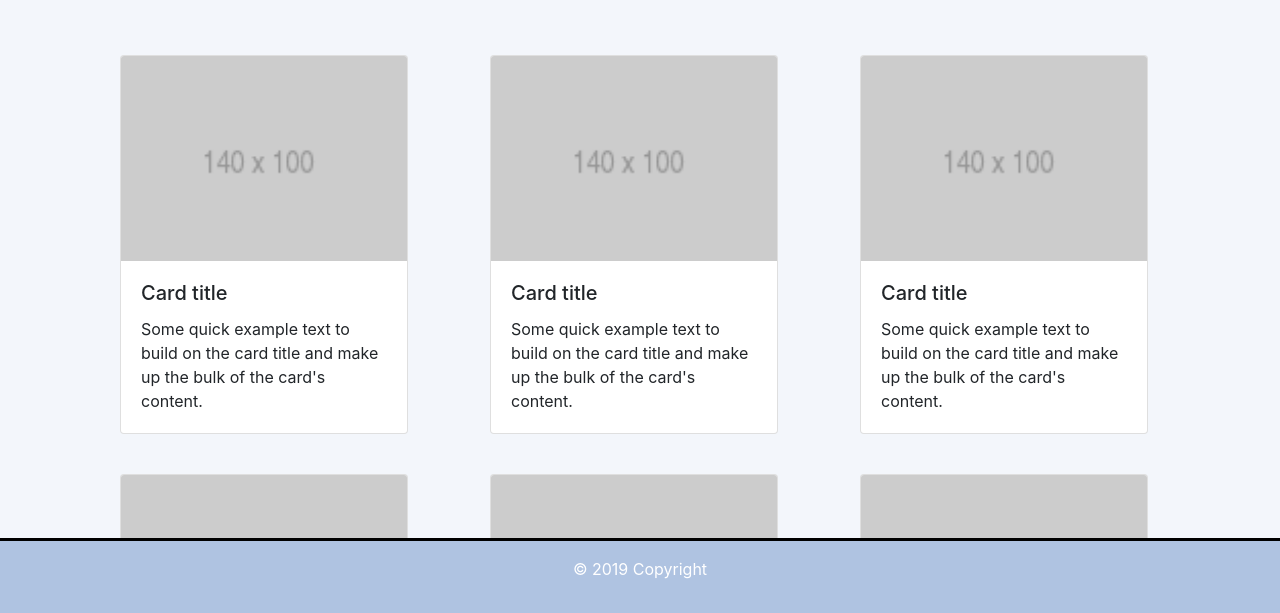
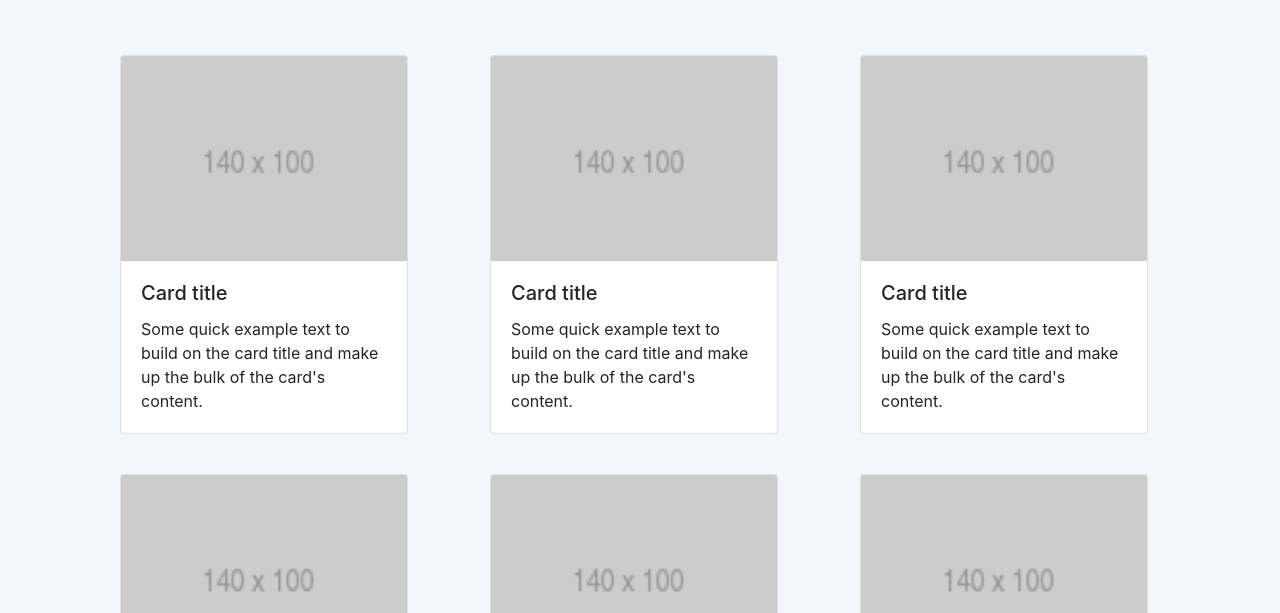
Before and after one commit to tverdone10/Bootstrap-Portfolio-tverdone, a plain HTML site: page portfolio.html in a window 1280 px wide. Shown: the part 187-800 px from the top of the page. Drawn offline with nearby package versions, Linux system fonts and the light colour scheme.

Commit message:
Fixed footer issue, changed colors and structure

```diff
--- a/assets/css/style.css
+++ b/assets/css/style.css
@@ -1,7 +1,17 @@
 body {
     background-color: #f3f6fb;
-    min-height: 100%;
-    margin: 0;
+    height: 100%;
+    margin: 0 auto;
+}
+
+#page-container {
+    position: relative;
+    min-height: 100vh;
+
+}
+
+#content-wrap {
+    padding-bottom: 2.5rem;
 }
 
 /* .name {
@@ -42,7 +52,7 @@ footer {
 position: absolute;
 text-align: center;
 background-color: #afc3e1;
-z-index: 1;
+
 bottom:0;
 width:100%;
 border-top: solid black;
--- a/portfolio.html
+++ b/portfolio.html
@@ -13,6 +13,8 @@
   </head>
 
   <body>
+      <div id="page-container">
+          <div id="content-wrap">
       <nav class="navbar navbar-expand-lg navbar-light">
               <button class="navbar-toggler" type="button" data-toggle="collapse" data-target="#navbarNav" aria-controls="navbarNav" aria-expanded="false" aria-label="Toggle navigation">
                 <span class="navbar-toggler-icon"></span>
@@ -143,7 +145,8 @@
         <div class="footer-copyright text-center py-3">
             <p id="copyright">© 2019 Copyright</p>
         </div>
-
  </footer>
+ </div>
+      </div>
   </body>
 </html>
```
Also changed, not shown: contact.html (+1 -0 lines), index.html (+4 -0 lines).
